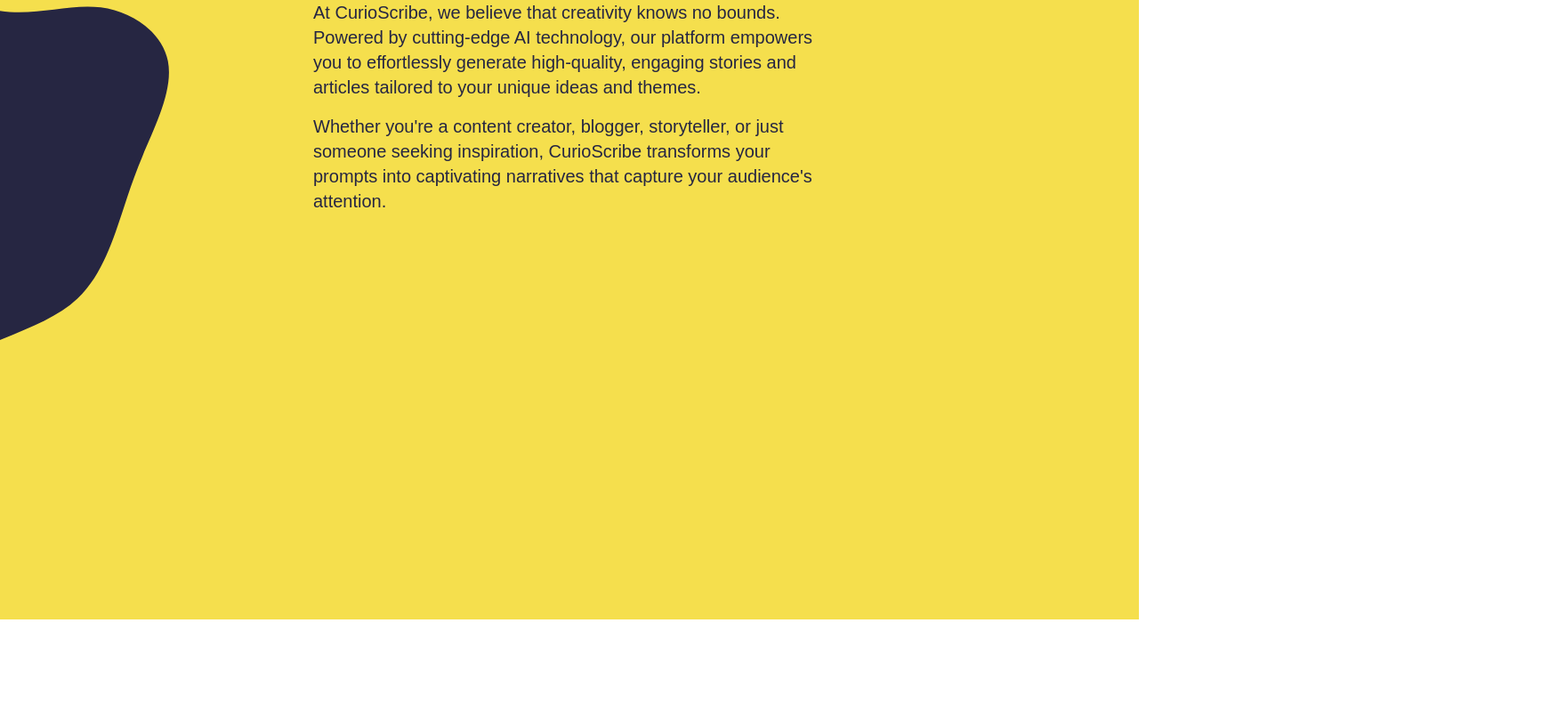
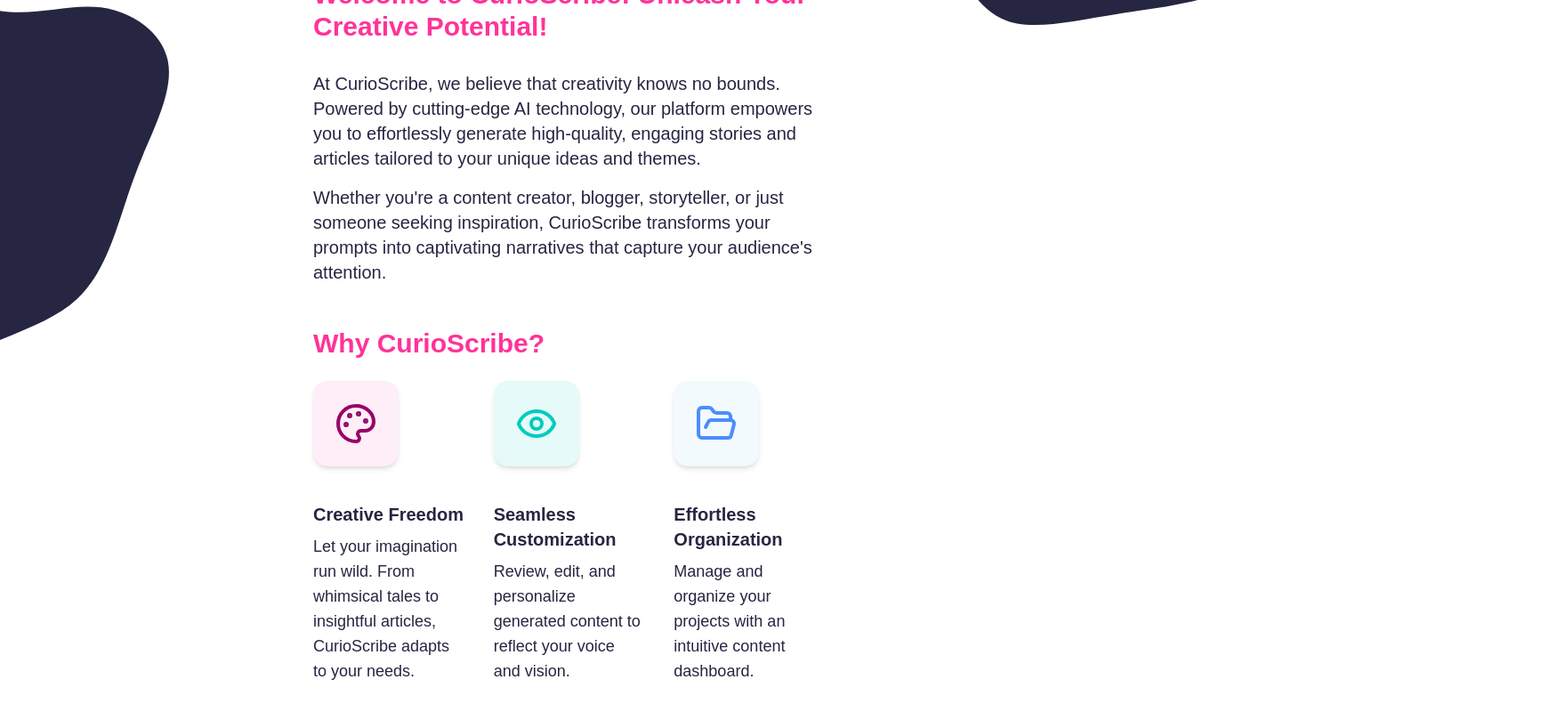
Before and after one commit to StellaWanja/CurioScribe-Next, a Next.js app: page / in a window 1280 px wide. Shown: the part 984-1784 px from the top of the page at 89% size, 1760 px wide, since content can reach past the window. Before the commit the page ends 1680 px from the top, so only its background shows below. Built offline with nearby package versions, Linux system fonts and the light colour scheme.

Commit message:
add: home card

```diff
--- a/src/app/page.tsx
+++ b/src/app/page.tsx
@@ -1,9 +1,10 @@
 import { BookOpenText } from "lucide-react";
 
-import Blob1 from "@/components/Blobs/Blob1";
-import Blob2 from "@/components/Blobs/Blob2";
-import Blob3 from "@/components/Blobs/Blob3";
+import Blob1 from "@/components/ui/Blobs/Blob1";
+import Blob2 from "@/components/ui/Blobs/Blob2";
+import Blob3 from "@/components/ui/Blobs/Blob3";
 import Button from "@/components/ui/Button";
+import HomeCard from "@/components/ui/HomeCard";
 
 export default function Home() {
   return (
@@ -26,16 +27,15 @@ export default function Home() {
         <Button className="solid-button mt-8 py-4 z-20">
           Sign up for free
         </Button>
+      </section>
 
-        <div className="absolute hidden sm:block z-10 -bottom-28 -right-[30rem] overflow-hidden">
+      <section className="bg-white dark:bg-black relative min-h-screen w-full pt-20 pb-8 px-8">
+        <div className="absolute hidden lg:block z-10 -top-[40%] -right-[25rem] overflow-hidden">
           <Blob2 />
         </div>
-      </section>
-
-      <section className="relative min-h-screen w-full px-8">
         <div className="w-full sm:w-1/2 mx-auto px-4 z-20">
-          <h3 className="font-bold text-pink text-3xl pb-8 md:text-center">
-            Welcome to CurioScribe: Unleash Your Creative Potential
+          <h3 className="font-bold text-pink text-3xl pb-8">
+            Welcome to CurioScribe: Unleash Your Creative Potential!
           </h3>
           <p className="pb-4 text-xl">
             At CurioScribe, we believe that creativity knows no bounds. Powered
@@ -53,6 +53,10 @@ export default function Home() {
         <div className="absolute hidden sm:block top-0  sm:-left-[34rem] md:-left-[30rem]">
           <Blob3 />
         </div>
+        <div className="w-full sm:w-1/2 mx-auto px-4 pt-8 z-20">
+          <h3 className="font-bold text-pink text-3xl">Why CurioScribe?</h3>
+          <HomeCard />
+        </div>
       </section>
     </main>
   );
--- /dev/null
+++ b/src/components/ui/HomeCard.tsx
@@ -0,0 +1,49 @@
+import React from "react";
+import { Palette, Eye, FolderOpen } from "lucide-react";
+
+function HomeCard() {
+  return (
+    <div className="w-full grid grid-cols-1 lg:grid-cols-3 gap-8">
+      <div>
+        <div className="mt-6 w-24 h-24 bg-[#FDEEF8] flex items-center justify-center rounded-2xl shadow-md">
+          <Palette size={48} className="stroke-[#990066]" />
+        </div>
+        <div className="mt-10">
+          <h4 className="font-bold text-xl">Creative Freedom</h4>
+          <p className="mt-2 text-lg">
+            Let your imagination run wild. From whimsical tales to insightful
+            articles, CurioScribe adapts to your needs.
+          </p>
+        </div>
+      </div>
+
+      <div>
+        <div className="mt-6 w-24 h-24 bg-[#E5FAF9] flex items-center justify-center rounded-2xl shadow-md">
+          <Eye size={48} className="stroke-[#00CCBE]" />
+        </div>
+        <div className="mt-10">
+          <h4 className="font-bold text-xl">Seamless Customization</h4>
+          <p className="mt-2 text-lg">
+            Review, edit, and personalize generated content to reflect your
+            voice and vision.
+          </p>
+        </div>
+      </div>
+
+      <div>
+        <div className="mt-6 w-24 h-24 bg-[#F2FAFD] flex items-center justify-center rounded-2xl shadow-md">
+          <FolderOpen size={48} className="stroke-[#4A8DFF]" />
+        </div>
+        <div className="mt-10">
+          <h4 className="font-bold text-xl">Effortless Organization</h4>
+          <p className="mt-2 text-lg">
+            Manage and organize your projects with an intuitive content
+            dashboard.
+          </p>
+        </div>
+      </div>
+    </div>
+  );
+}
+
+export default HomeCard;
```
Also changed, not shown: public/pen.svg (added), src/components/ui/Blobs/Blob1.tsx (renamed from src/components/Blobs/Blob1.tsx), src/components/ui/Blobs/Blob2.tsx (renamed from src/components/Blobs/Blob2.tsx), src/components/ui/Blobs/Blob3.tsx (renamed from src/components/Blobs/Blob3.tsx).
